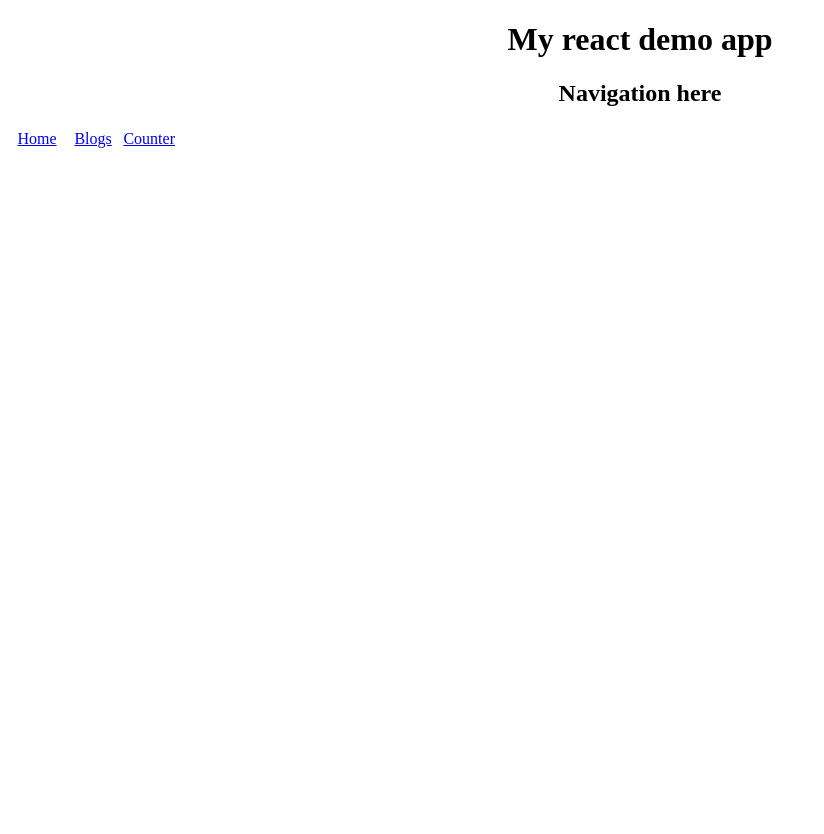
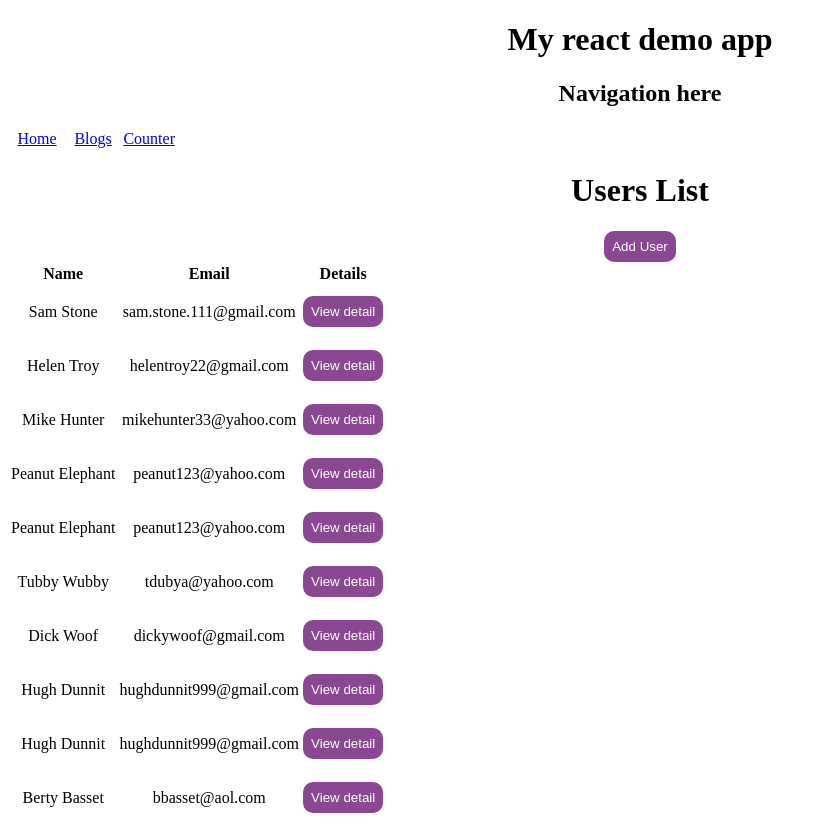
Before and after one commit to atalkowski/myreact, a React (Create React App) app: page /users in a window 1280 px wide. Shown: the whole page, without its empty margins (0-824 px from the left). Before the commit the page ends 800 px from the top, so only its background shows below. Built offline with nearby package versions, Linux system fonts and the light colour scheme; data requests are answered from the project's data file.

Commit message:
Added the User Create and users explicit route

```diff
--- a/data/db.json
+++ b/data/db.json
@@ -1,13 +1,90 @@
 {
-  "blogs" : [
-    { "title": "My new website", "body": "lorem ipsum bunsl...", "author": "Rabby", "id": 1 },
-    { "title": "More toilet trouble", "body": "lorem ipsum bunsl...", "author": "Rabby", "id": 4 },
-    { "title": "Hello world",    "body": "lorem ipsum schneble...", "author": "Peanut", "id": 2 },
-    { "title": "Web dev tips",   "body": "lorem ipsum caveat...", "author": "Rabby", "id": 3 }
+  "blogs": [
+    {
+      "title": "My new website",
+      "body": "lorem ipsum bunsl...",
+      "author": "Rabby",
+      "id": "1"
+    },
+    {
+      "title": "More toilet trouble",
+      "body": "lorem ipsum bunsl...",
+      "author": "Rabby",
+      "id": "4"
+    },
+    {
+      "title": "Hello world",
+      "body": "lorem ipsum schneble...",
+      "author": "Peanut",
+      "id": "2"
+    },
+    {
+      "title": "Web dev tips",
+      "body": "lorem ipsum caveat...",
+      "author": "Rabby",
+      "id": "3"
+    }
   ],
   "users": [
-    { "id":1, "name": "Sam Stone", "email": "sam.stone.111@gmail.com", "number": "650-111-1111" },
-    { "id":2, "name": "Helen Troy", "email": "helentroy22@gmail.com", "number": "650-222-2222" },
-    { "id":3, "name": "Mike Hunter", "email": "mikehunter33@yahoo.com", "number": "650-333-3333" }
+    {
+      "id": "1",
+      "name": "Sam Stone",
+      "email": "sam.stone.111@gmail.com",
+      "number": "650-111-1111"
+    },
+    {
+      "id": "2",
+      "name": "Helen Troy",
+      "email": "helentroy22@gmail.com",
+      "number": "650-222-2222"
+    },
+    {
+      "id": "3",
+      "name": "Mike Hunter",
+      "email": "mikehunter33@yahoo.com",
+      "number": "650-333-3333"
+    },
+    {
+      "id": "5a01",
+      "name": "Peanut Elephant",
+      "email": "peanut123@yahoo.com",
+      "number": "Not known"
+    },
+    {
+      "id": "df4d",
+      "name": "Peanut Elephant",
+      "email": "peanut123@yahoo.com",
+      "number": "Not known"
+    },
+    {
+      "id": "0c79",
+      "name": "Tubby Wubby",
+      "email": "tdubya@yahoo.com",
+      "number": "123-456-7890"
+    },
+    {
+      "id": "639b",
+      "name": "Dick Woof",
+      "email": "dickywoof@gmail.com",
+      "number": "12312312321"
+    },
+    {
+      "id": "736e",
+      "name": "Hugh Dunnit",
+      "email": "hughdunnit999@gmail.com",
+      "number": ""
+    },
+    {
+      "id": "8196",
+      "name": "Hugh Dunnit",
+      "email": "hughdunnit999@gmail.com",
+      "number": ""
+    },
+    {
+      "id": "1ab7",
+      "name": "Berty Basset",
+      "email": "bbasset@aol.com",
+      "number": "Unlisted"
+    }
   ]
 }
--- a/src/App.css
+++ b/src/App.css
@@ -89,11 +89,11 @@ label {
   display: block;
 }
 
-.create button {
-  background: #C08080;
+button {
+  background: hsl(293, 34%, 43%);
   color: #fff;
   border: 0;
   padding: 8px;
-  border-radius: 8px;
+  border-radius: 10px;
   cursor: pointer;
 }
--- a/src/App.js
+++ b/src/App.js
@@ -15,9 +15,10 @@ function App() {
         <Navbar />
         <div className="content>">
           <Routes>
-            <Route exact path="/" element={<Home/>}>       </Route>
+            <Route exact path="/" element={<Home/>}       ></Route>
             <Route path="/blogpage" element={<BlogPage />}></Route>
-            <Route path="/counter"  element={<Counter />}> </Route>
+            <Route path="/counter"  element={<Counter />} ></Route>
+            <Route exact path="/users" element={<Home/>}  ></Route>
             <Route exact path="/users/:userId" element={<User />} />
             <Route exact path="/user-create" element={<UserCreate />} />
 
--- a/src/v1/UserCreate.tsx
+++ b/src/v1/UserCreate.tsx
@@ -1,25 +1,60 @@
 
-import React, { useState } from 'react'
+import React, { useState } from 'react';
+import { useNavigate } from 'react-router-dom';
 
 const UserCreate = () => {
   const [name, setName] = useState('');
   const [email, setEmail] = useState('');
   const [number, setNumber] = useState('');
+  const [isPending, setIsPending] = useState(false);
+  const [error, setError] = useState(null);
+
+  const navigate = useNavigate();
+
+  const handleCancel = (e) => {
+    e.preventDefault();
+    navigate("/users");
+  }
+
+  const handleSubmit = (e) => {
+    e.preventDefault();
+    const newUser = { name, email, number };
+    setIsPending(true);
+    fetch('http://localhost:8000/users', {
+      method: 'POST', headers: { "Content-Type": "application/json" },
+      body: JSON.stringify(newUser)
+    }).then(() => {
+      console.log("Saved user");
+      setIsPending(false);
+      navigate('/users');
+    })
+    .catch(err => {
+      if (err.name === 'AbortError') {
+          console.log(`Save aborted: ${error}`);
+      } else {
+          setIsPending(false);
+          setError(err.message);
+      }
+    });
+  }
 
   return (
     <React.Fragment>
     <div>
-      <form className="create">
+      <form className="create" onSubmit={handleSubmit}>
         <label>Name:
            <input type="text" required value={name} onChange={(e) => setName(e.target.value)}/>
         </label>
         <label>Email:
-          <input type="text"           value={email}  onChange={(e) => setEmail(e.target.value)}/>
+          <input type="text"  required value={email}  onChange={(e) => setEmail(e.target.value)}/>
         </label>
         <label>Number:
-           <input type="text"          value={number} onChange={(e) => setNumber(e.target.value)}/>
+           <input type="text" value={number} onChange={(e) => setNumber(e.target.value)}/>
         </label>
-        <button>Add User</button>
+        { !isPending && !error && <button>Add User</button> }
+        { isPending && !error && <button disabled>Saving User...</button> }
+        { error && <div className="error">{error} </div>}
+        <button onClick={handleCancel}>Cancel</button>
         </form>
     </div>
   </React.Fragment>
```
